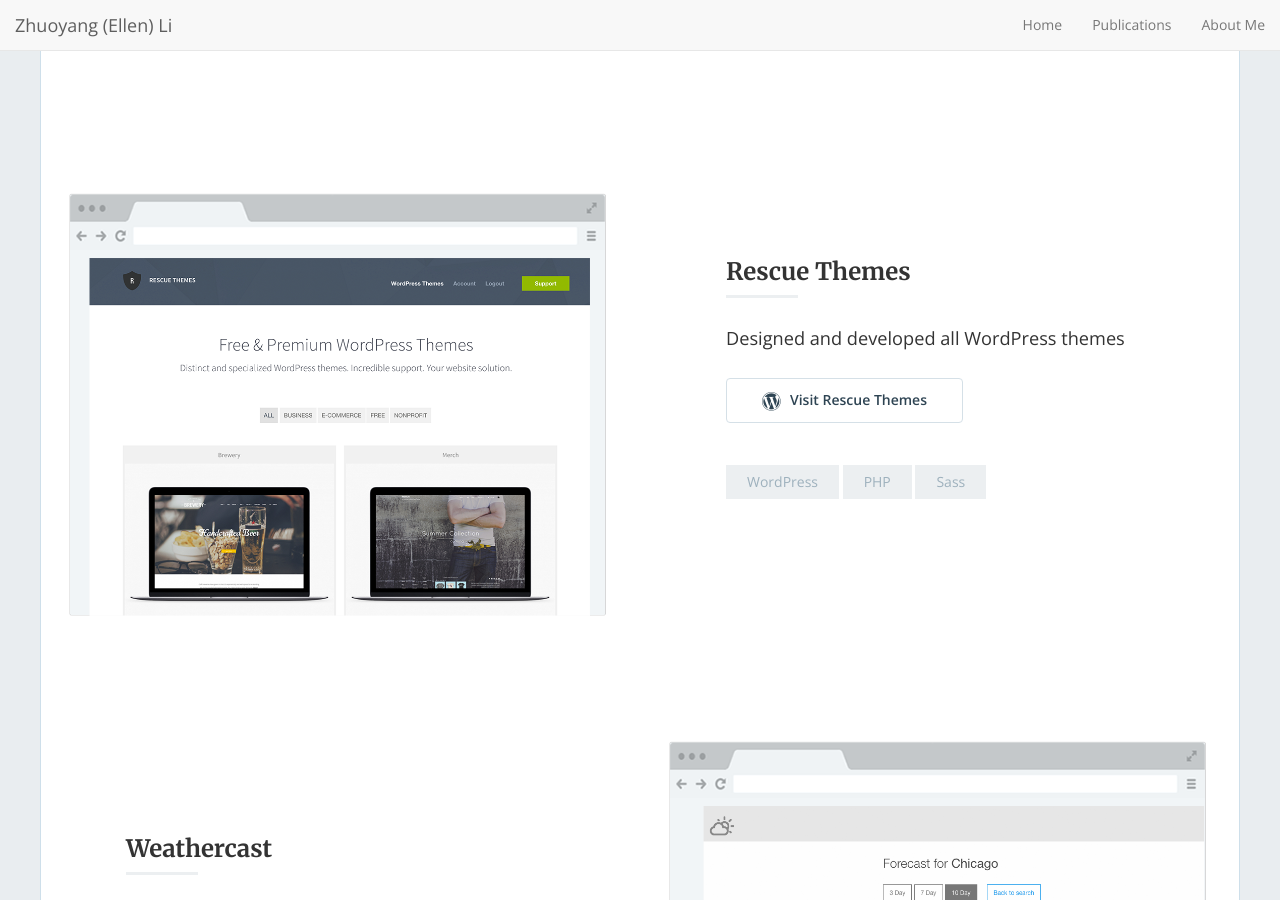
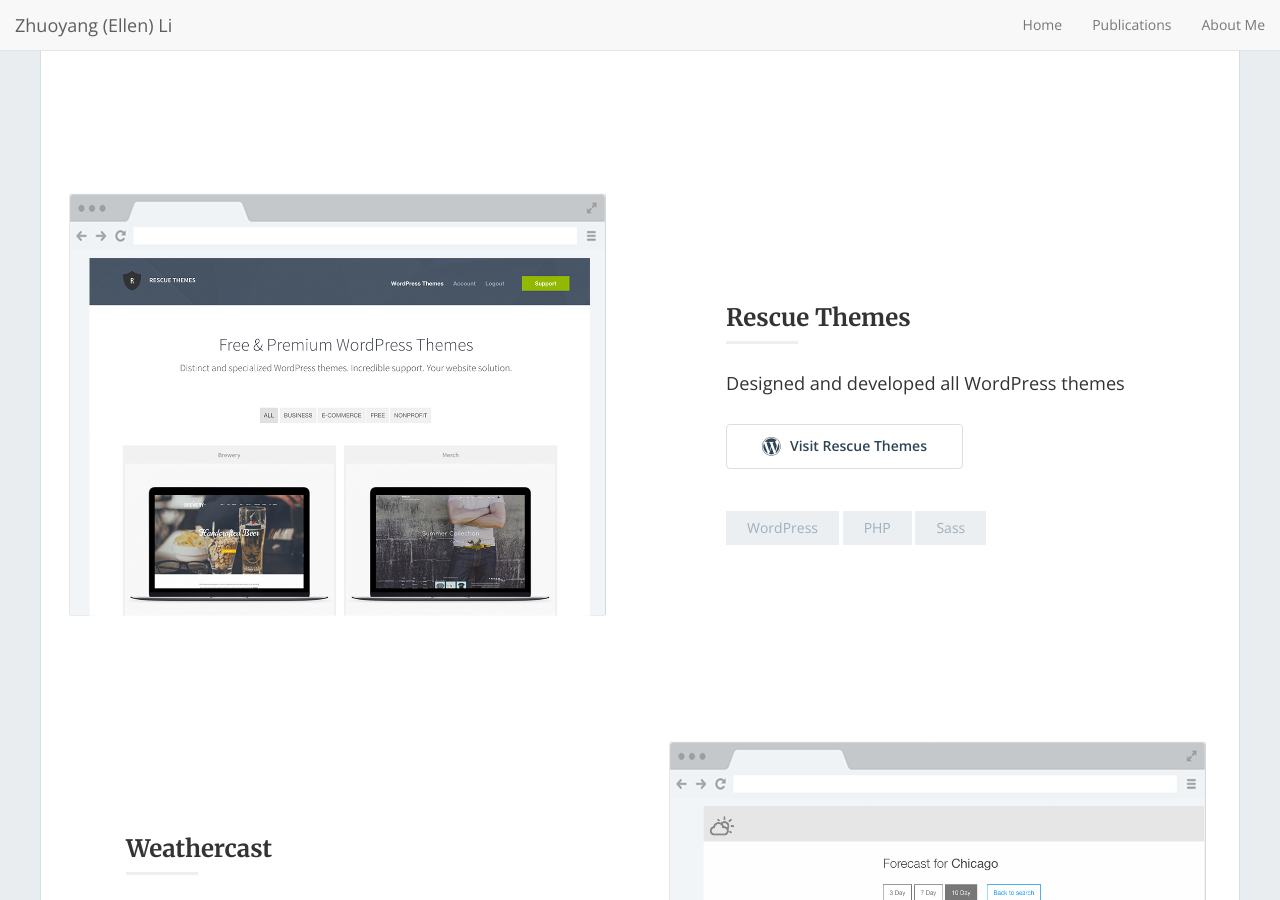
Before and after one commit to jamigibbs/phantom, a Jekyll site: the page built from index.html, in a window 1280 px wide and 900 px high, scrolled down 2105 px. Built offline with Jekyll 4.4.1, drawn with Linux system fonts in a browser that asks for light colours; nearby versions of some CDN libraries; the list of posts is cut into pages by our own code.

Commit message:
Update content-right.html

```diff
--- a/_includes/content-right.html
+++ b/_includes/content-right.html
@@ -1,6 +1,6 @@
 <div class="content-wrap">
 
-  <div class="row">
+  <div class="row post-row">
 
     <div class="col-xs-12 col-md-6">
       {% include featured-image.html %}
```
